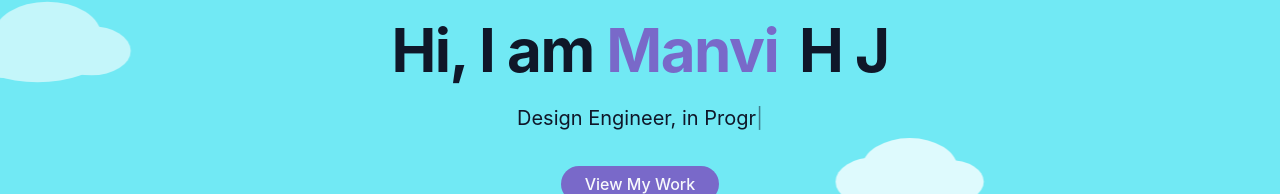
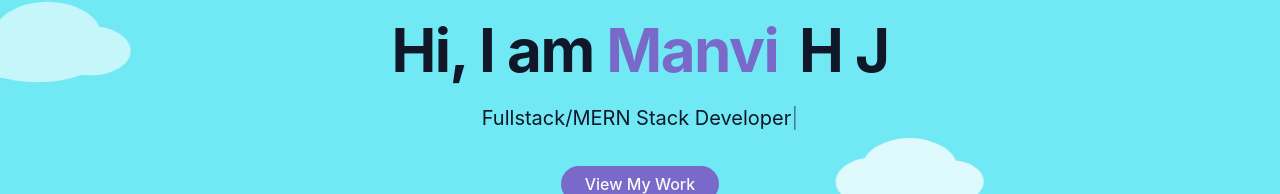
Before and after one commit to ManviHJ/My_portfolio_react_tailwindcss, a React (Vite) app: page / in a window 1280 px wide. Shown: the part 284-478 px from the top of the page. Built offline with nearby package versions, Linux system fonts and the light colour scheme.

Commit message:
Update roles in hero

```diff
--- a/src/components/HeroSection.jsx
+++ b/src/components/HeroSection.jsx
@@ -1,8 +1,8 @@
 import { ArrowDown } from 'lucide-react';
 import React, { useState, useEffect } from 'react'
 const roles = [
-    "Design Engineer, in Progress",
-    // "Fullstack Developer",
+    "Design Engineer",
+    "Fullstack/MERN Stack Developer",
     // "Frontend Developer",
     // "UI/UX Designer",
     // "Software Engineer"
```
